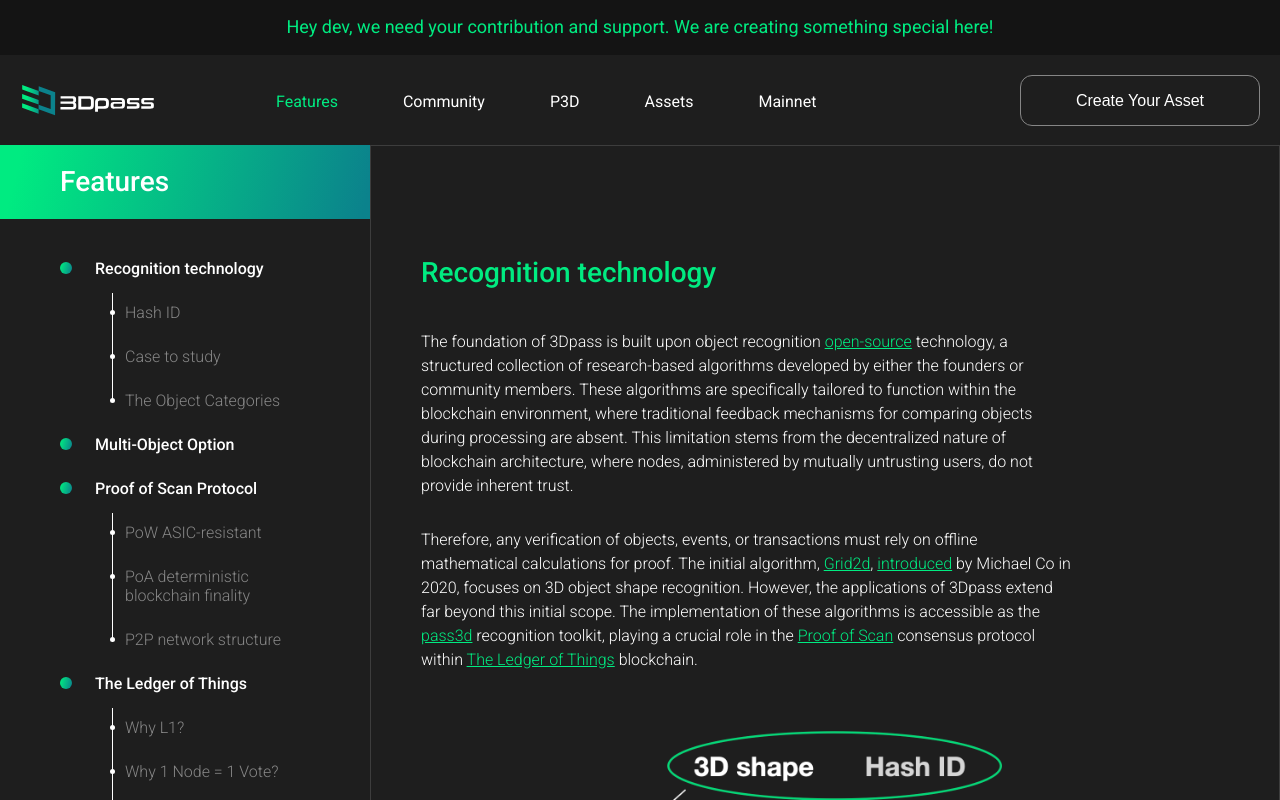
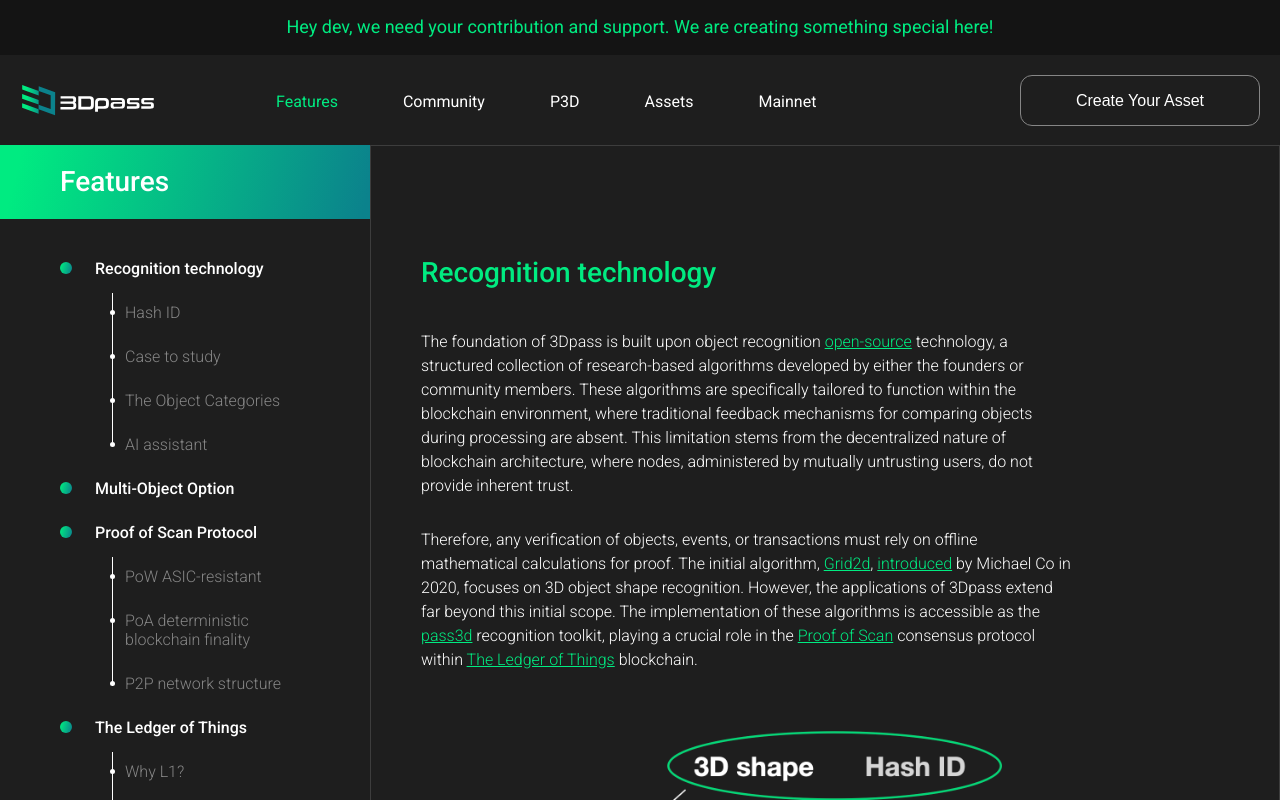
Before and after one commit to 3Dpass/website, a React (Create React App) app: page /features in a window 1280 px wide. Shown: the top 800 px of the page. Built offline with nearby package versions, Linux system fonts and the light colour scheme; the HTML template or start-up script is replaced by a standard one.

Commit message:
ai-assistant

```diff
--- a/src/pages/Features.jsx
+++ b/src/pages/Features.jsx
@@ -48,6 +48,12 @@ const Features = () => {
           <a href="#recognition-object-categories">
             <div className="page-nav-inside">
               The Object Categories
+              <div className="inside-nav-circle"></div>
+            </div>
+          </a>
+          <a href="#recognition-ai-assistant">
+            <div className="page-nav-inside">
+              AI assistant
               <div className="inside-nav-circle"></div>
             </div>
           </a>
@@ -462,6 +468,27 @@ MD5 (red_beryl_3.obj) = 5ba84e5b5b0c4a720fc3109da4d174f4
               Feel free to implement or suggest new algorithm for any category above and jump right
               in <Link to="//grants#dev-bounty">3DPass contribution grant program</Link>
             </div>
+            <div className="page-content-subtitle" id="recognition-ai-assistant">
+              AI Assistant
+            </div>
+            <div className="page-content-text">
+            3Dpass Artificial Intelligence (AI) assistant feature is an extension to the recognition toolkit, which will
+            provide additional balance by getting every object on the LoT tagged with a human
+            impression about it. The impression is an answer to the question “What does the
+            object look like/sound/feel like?”, which is extremely worthwhile, especially,
+            when it comes to dealing with any piece of art.
+            </div>
+            <div className="page-content-text">
+            Deterministic recognition algorithms (ex. <Link to="/grid2d">Grid2d</Link>) are useful at handling of certain
+            kinds of objects like precious stones, where measurement accuracy prevails over
+            human perception. For instance, cut diamonds are indistinguishable amongst
+            each other with the naked eye.
+            </div>
+            <img
+              className="page-img"
+              src="/images/impression_accuracy_balance.png"
+              alt="img"
+            />
           </div>
         </div>
         <div className="page-content-block" id="multiobject">
--- a/src/styles/features.css
+++ b/src/styles/features.css
@@ -253,7 +253,7 @@
 }
 
 .object-line {
-  height: 109px;
+  height: 149px;
 }
 
 .ledger-line {
```
Also changed, not shown: public/images/impression_accuracy_balance.png (added), 1 other file (tests, documents, lock files or other folders).
